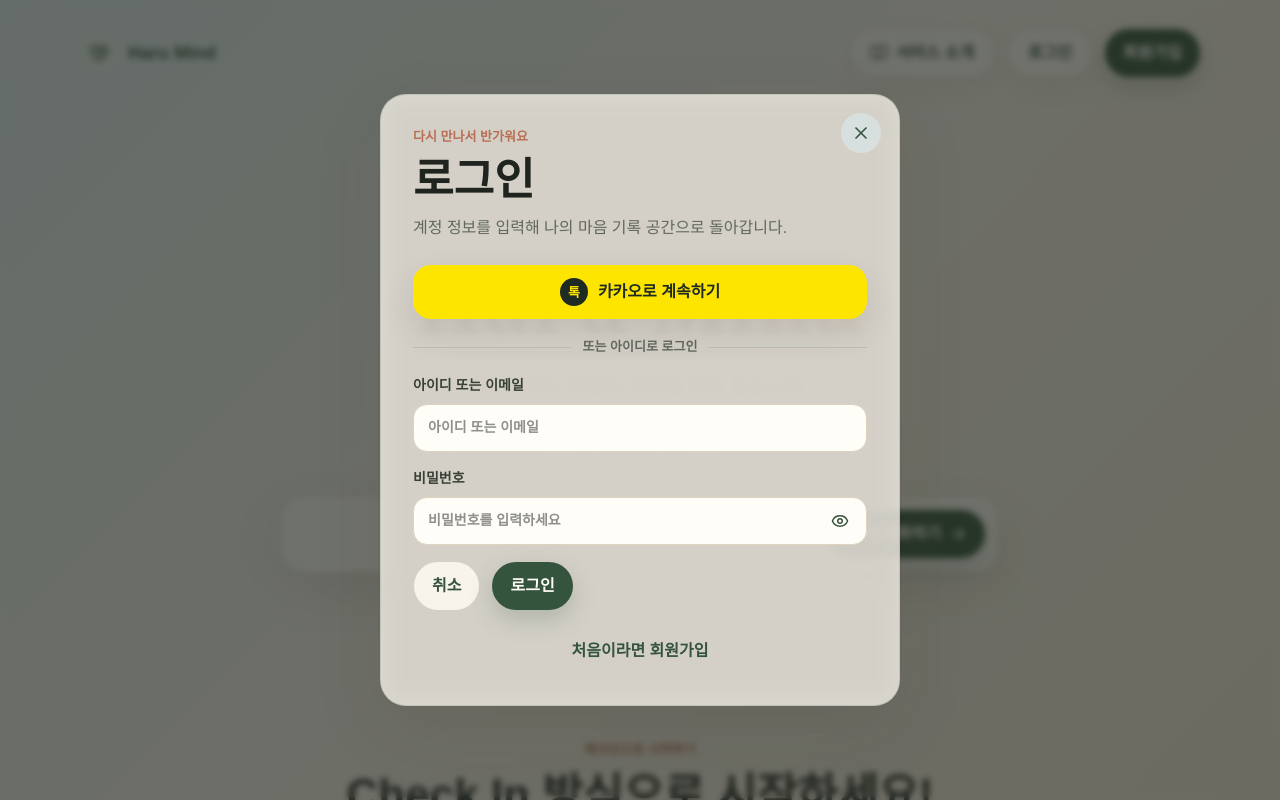
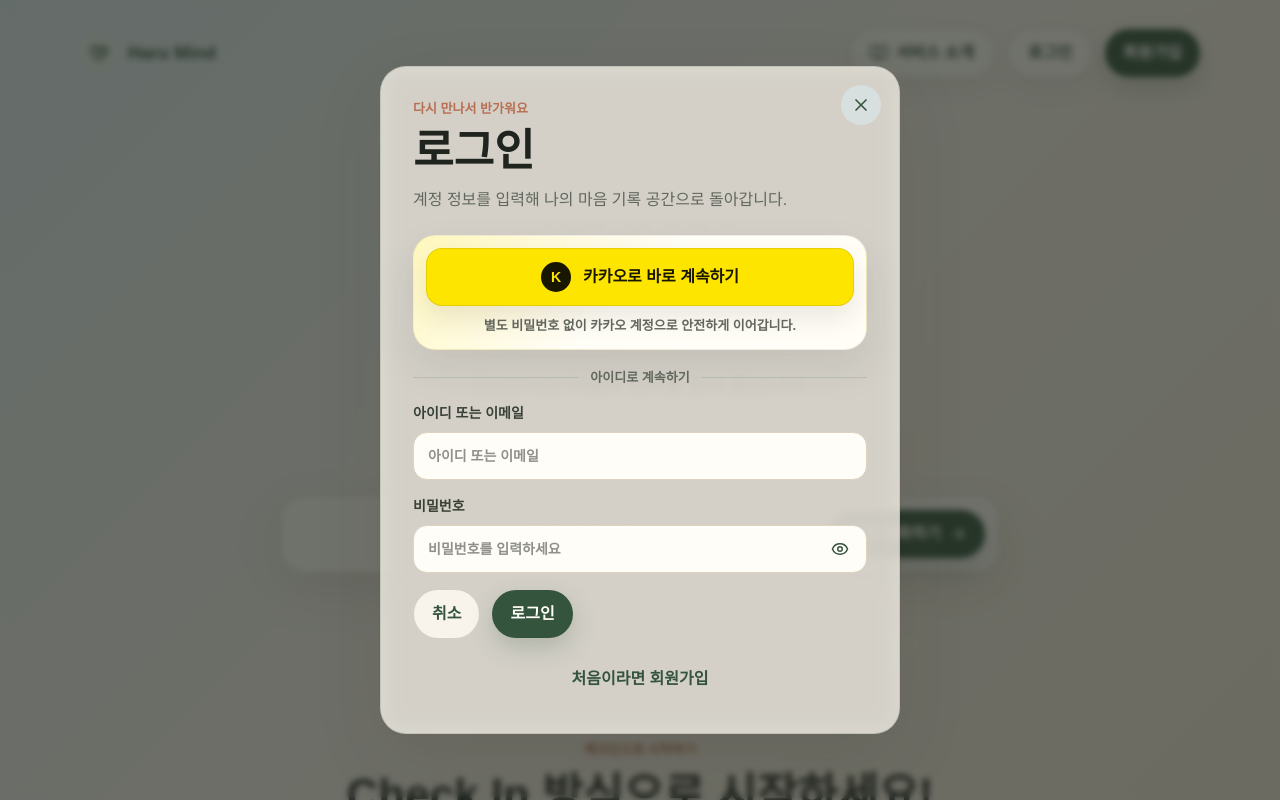
Before and after one commit to passionryu/myMentalCare, a Next.js app in the folder apps/web/: page / in a window 1280 px wide. Both pictures are taken after a click on the button "로그인". Shown: the top 800 px of the page. Built offline with nearby package versions, Linux system fonts and the light colour scheme; no server answers.

Commit message:
fix: improve kakao login entry

```diff
--- a/apps/web/app/globals.css
+++ b/apps/web/app/globals.css
@@ -1693,42 +1693,76 @@
 }
 
 .modal-description {
-  margin: 10px 0 24px;
+  margin: 10px 0 22px;
   color: var(--muted);
   line-height: 1.7;
 }
 
+.auth-social-stack {
+  display: grid;
+  gap: 10px;
+  margin-bottom: 18px;
+  border: 1px solid rgba(56, 43, 28, 0.08);
+  border-radius: 22px;
+  background:
+    linear-gradient(135deg, rgba(254, 229, 0, 0.24), rgba(255, 253, 247, 0.8) 48%),
+    #fffdf7;
+  padding: 12px;
+  box-shadow: 0 18px 42px rgba(56, 43, 28, 0.09);
+}
+
 .kakao-login-button {
   display: inline-flex;
   align-items: center;
   justify-content: center;
-  gap: 10px;
+  gap: 12px;
   width: 100%;
-  min-height: 54px;
-  border: 0;
-  border-radius: 18px;
+  min-height: 58px;
+  border: 1px solid rgba(56, 43, 28, 0.12);
+  border-radius: 16px;
   background: #fee500;
-  color: #1f2a22;
+  color: #191600;
   font-size: 16px;
   font-weight: 900;
-  box-shadow: 0 14px 34px rgba(56, 43, 28, 0.12);
+  line-height: 1.25;
+  box-shadow: 0 12px 26px rgba(56, 43, 28, 0.1);
+  transition: transform 180ms ease, box-shadow 180ms ease, filter 180ms ease;
 }
 
 .kakao-login-button:hover {
   transform: translateY(-1px);
+  filter: saturate(1.02);
+  box-shadow: 0 16px 34px rgba(56, 43, 28, 0.14);
+}
+
+.kakao-login-button:focus-visible {
+  outline: 3px solid rgba(56, 43, 28, 0.18);
+  outline-offset: 3px;
 }
 
 .kakao-login-icon {
   display: inline-flex;
   align-items: center;
   justify-content: center;
-  width: 28px;
-  height: 28px;
+  width: 30px;
+  height: 30px;
   border-radius: 999px;
-  background: #1f2a22;
+  background: #191600;
   color: #fee500;
+  font-size: 14px;
+  font-weight: 900;
+  font-family: Arial, Helvetica, sans-serif;
+  line-height: 1;
+  flex: 0 0 auto;
+}
+
+.auth-method-note {
+  margin: 0;
+  color: #62665d;
   font-size: 13px;
-  font-weight: 900;
+  font-weight: 800;
+  line-height: 1.55;
+  text-align: center;
 }
 
 .auth-divider {
@@ -1736,7 +1770,7 @@
   grid-template-columns: 1fr auto 1fr;
   align-items: center;
   gap: 12px;
-  margin: 18px 0;
+  margin: 18px 0 16px;
   color: var(--muted);
   font-size: 13px;
   font-weight: 900;
--- a/apps/web/app/page.tsx
+++ b/apps/web/app/page.tsx
@@ -424,12 +424,15 @@
             : '계정 정보를 입력해 나의 마음 기록 공간으로 돌아갑니다.'}
         </p>
 
-        <button className="kakao-login-button" type="button" onClick={handleKakaoLogin}>
-          <span className="kakao-login-icon" aria-hidden="true">톡</span>
-          {isSignup ? '카카오로 시작하기' : '카카오로 계속하기'}
-        </button>
+        <div className="auth-social-stack" aria-label="간편 로그인">
+          <button className="kakao-login-button" type="button" onClick={handleKakaoLogin}>
+            <span className="kakao-login-icon" aria-hidden="true">K</span>
+            <span>{isSignup ? '카카오로 3초 만에 시작하기' : '카카오로 바로 계속하기'}</span>
+          </button>
+          <p className="auth-method-note">별도 비밀번호 없이 카카오 계정으로 안전하게 이어갑니다.</p>
+        </div>
         <div className="auth-divider" role="separator">
-          <span>또는 아이디로 로그인</span>
+          <span>아이디로 계속하기</span>
         </div>
 
         <form className="auth-form" onSubmit={handleSubmit}>
```
Also changed, not shown: 1 other file (tests, documents, lock files or other folders).
